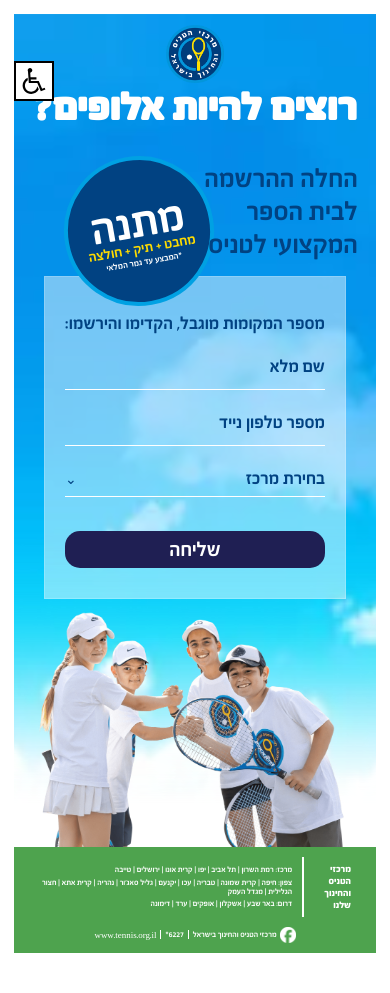
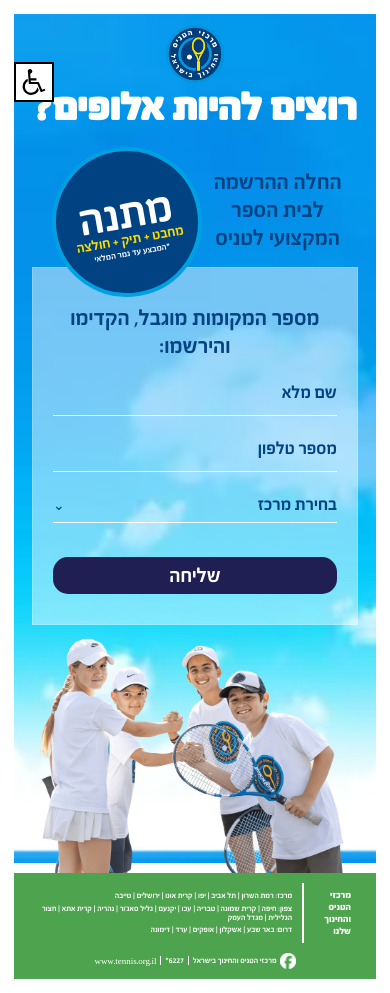
Before and after one commit to danydin/tennis_landing_page_1_2024_v_2, a plain HTML site: page index.html in a window 390 px wide. Before the commit the page ends 967 px from the top, so only its background shows below. Drawn offline with nearby package versions, Linux system fonts and the light colour scheme.

Commit message:
fixed css styling on desktop and mobile

```diff
--- a/index.html
+++ b/index.html
@@ -1,3 +1,7 @@
+<!--
+  1. add hr to each input via js or change form to select option as in page 50
+  2. fix thank you page
+-->
 <!DOCTYPE html>
 <html lang="en">
   <head>
@@ -5,7 +9,7 @@
     <meta name="viewport" content="width=device-width, height=device-height, initial-scale=1.0">
     <link rel='icon' href='./images/logo.png'>
     <title>מרכזי הטניס והחינוך בישראל - דף נחיתה 2024</title>
-    <link rel="stylesheet" href="style.css?=v1.8" />
+    <link rel="stylesheet" href="style.css?=v1.9" />
 </head>
   <body>
     <div class="container">
@@ -57,18 +61,20 @@
       <div id="section2" class="midSection">
         <div dir="rtl" class="left" id="midLeft">
           <div class="left-contents">
-            <div dir="rtl" class="sub-mobile-container">
-              <p class="subtitle-mobile">החלה ההרשמה
+
+            <div dir="rtl" class="subtitle-mobile-container">
+              <p class="form-title mobile">החלה ההרשמה
                 <br />
                  לבית הספר
                  <br />
                   המקצועי לטניס</p>
-              <div dir="rtl" class="gift-desktop">
-                <h2 class="gifth2">מתנה</h2>
-                <p class="gift-desc">לכל נרשם/ת!</p>
-                <p class="gift-desc-2" >מחבט + תיק + חולצה</p>
-                <p id="terms-gift">*המבצע עד גמר המלאי</p>
-              </div>
+            </div>
+
+            <div dir="rtl" class="gift-desktop">
+              <h2 class="gifth2">מתנה</h2>
+              <p class="gift-desc">לכל נרשם/ת!</p>
+              <p class="gift-desc-2" >מחבט + תיק + חולצה</p>
+              <p id="terms-gift">*המבצע עד גמר המלאי</p>
             </div>
 
             <div class="form-circle-container">
@@ -103,7 +109,7 @@
                       name="phone"
                       id="phone"
                       title="נא להכניס מספר טלפון תקין"
-                      placeholder="מספר טלפון נייד"
+                      placeholder="מספר טלפון"
                       dir="rtl"
                       required=""
                     />
--- a/style.css
+++ b/style.css
@@ -35,12 +35,7 @@
 
     width: 100%;
     background: url('./images/sky.webp') no-repeat center fixed;
-    /* Set background size to cover the entire body */
-    /* overflow-x: hidden; */
     background-size: cover;
-    /* Set background attachment to fixed for a fixed background */
-    background-attachment: fixed;
-    /* Add additional styles as needed */
     border: 7px solid white;
     filter: grayscale(0);
   }
@@ -189,7 +184,7 @@
 
   .form-title {
     color: var(--primary-color);
-    font-size: 30px;
+    font-size: 25px;
     text-align: center;
     font-family: FbSpoiler-bold;
     padding-top: 6px;
@@ -493,12 +488,12 @@
   transform: translateY(0);
 }
 
-@media only screen and ( min-width: 1000px) {
+@media only screen and ( min-width: 1040px) {
   .logo-top-mobile{
     display: none;
   }
 
-  .subtitle-mobile{
+  .subtitle-mobile-container{
     display: none;
 }
 
@@ -506,12 +501,10 @@
     margin-top: -30px;
   }
 
-  .circle-gift-mobile{
-    display: none;
-  }
   .circle-gift-container-mobile{
     display: none;
   }
+
 
   #terms-gift{
     font-family:"FbSpoiler-bold";
@@ -543,10 +536,6 @@
 
   .gifth2-mobile, .gift-desc-mobile{
     display: none;
-  }
-
-  #form {
-    width: 70%;
   }
 
   .right .child-image {
@@ -582,7 +571,7 @@
   }
 }
 
-  @media only screen and ( max-width: 999px){
+  @media only screen and ( max-width: 1039px){
     #mobile-logo{
       width: 15vw;
       height: 15vw;
@@ -608,22 +597,15 @@
     .main-title h1{
       text-align: center;
       font-size: 45px;
+      padding: 0px 10px 30px;
     }
 
-    .sub-mobile-container{
+    .subtitle-mobile-container{
         display: flex;
-        width: 100%;
-        /* justify-content: ; */
-        align-items: center;
+        width: 90%;
+        /* align-items: center; */
         z-index: 2;
     }
-
-    .subtitle-mobile{
-      color: var(--primary-color);
-      font-size: 50px;
-      font-family: FbSpoiler-bold;
-    }
-
     .right p{
       display: none;
     }
@@ -766,14 +748,9 @@
       }
     }
 
-    @media only screen and ( max-width: 570px){
-          .main-title h1{
-            padding: 0px 10px 30px;
-          }
-          .subtitle-mobile{
-            font-size: 30px;
-          }
-          .form-title {
-            font-size: 20px;
-        }
+    @media only screen and ( min-width: 510px){
+      .subtitle-mobile-container{
+        width: 50%;
       }
+
+      }
```
